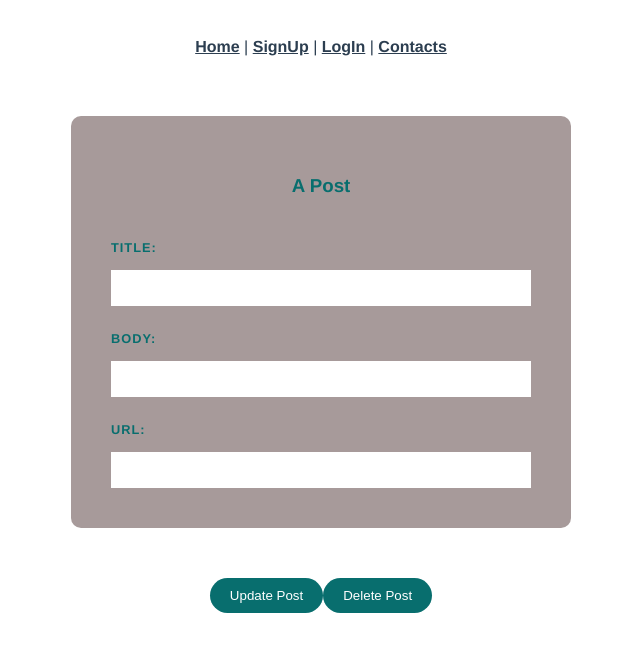
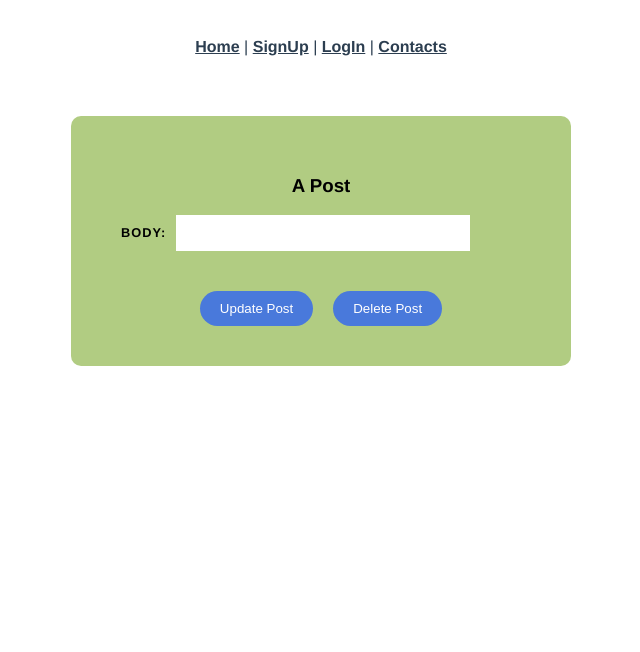
Before and after one commit to madsipuu/WebApplication_HW4, a Vue app in the folder Frontend/: page /#/post/1 in a window 1280 px wide. Shown: the top 652 px of the page, without its empty margins (319-959 px from the left). Built offline with nearby package versions, Linux system fonts and the light colour scheme; no server answers.

Commit message:
Tegin natuke paremaks seda nagu ül nõutud

```diff
--- a/Frontend/src/views/APost.vue
+++ b/Frontend/src/views/APost.vue
@@ -2,17 +2,15 @@
   <div class="A Post">
     <div id="form">
       <h3>A Post</h3>
-      <label for="title">Title: </label>
-      <input name="type" type="text" id="title" required v-model="post.title" />
       <label for="body">Body: </label>
       <input name="body" type="text" id="body" required v-model="post.body" />
-      <label for="url">Url: </label>
-      <input name="url" type="text" id="url" required v-model="post.urllink" />
+
+      <div class="button-row">
+        <button @click="updatePost" class="updatePost">Update Post</button>
+        <button @click="deletePost" class="deletePost">Delete Post</button>
+      </div>
     </div>
-    <div>
-      <button @click="updatePost" class="updatePost">Update Post</button>
-      <button @click="deletePost" class="deletePost">Delete Post</button>
-    </div>
+
   </div>
 </template>
 
@@ -87,39 +85,46 @@
 #form {
   max-width: 420px;
   margin: 30px auto;
-  background: rgb(167, 154, 154);
+  background: rgb(177, 204, 130);
   text-align: left;
   padding: 40px;
   border-radius: 10px;
 }
 h3 {
   text-align: center;
-  color: rgb(8, 110, 110);
+  color: rgb(0, 0, 0);
 }
 label {
-  color: rgb(8, 110, 110);
+  color: rgb(0, 0, 0);
   display: inline-block;
-  margin: 25px 0 15px;
+  margin: 10px;
   font-size: 0.8em;
   text-transform: uppercase;
   letter-spacing: 1px;
   font-weight: bold;
 }
 input {
-  display: block;
+  display: inline-block;
   padding: 10px 6px;
-  width: 100%;
+  width: 70%;
   box-sizing: border-box;
   border: none;
   border-bottom: 1px solid white;
-  color: blue;
+  color: rgba(40, 40, 40, 0.71);
+  text-align: center;
 }
 button {
-  background: rgb(8, 110, 110);
+  background: rgb(73, 121, 219);
   border: 0;
   padding: 10px 20px;
   margin-top: 20px;
   color: white;
   border-radius: 20px;
 }
+.button-row {
+  display: flex;
+  justify-content: center;
+  gap: 20px;
+  margin-top: 20px;
+}
 </style>
--- a/Frontend/src/views/HomeView.vue
+++ b/Frontend/src/views/HomeView.vue
@@ -10,9 +10,8 @@
         <div class="item" v-for="post in posts" :key="post.id">
           <!-- / We are putting an anchor for each post, when we click on it, we will be directed to the specific post view (/apost/) /  -->
           <router-link class="singlepost" :to="`/post/${post.id}`">
-            <span class="title"><b>Title:</b> {{ post.title }}</span><br />
+            <span class="date">Nov. 22 2025</span>
             <span class="body"><b>Body:</b> {{ post.body }}</span><br />
-            <span class="url"><b>Url:</b> {{ post.urllink }}</span><br />
             </router-link>
         </div>
         </ul>
@@ -92,12 +91,12 @@
 </script>
 
 <style scoped>
-body{
-  margin: 20px 40px;
-  font-size: 1.2rem;
-  letter-spacing: 1px;
-  background: #fafafa;
-  position: relative;
+.body {
+  display: block;
+  margin-top: 10px;
+  font-size: 0.95em;
+  line-height: 1.4;
+  color: #333;
 }
 .post-list{
   background: rgb(189, 212, 199);
@@ -146,7 +145,7 @@
   font-weight: 700;
   font-size: 0.8em;
   display: block;
-  padding: 10px 16px;
+  padding: 10px 15px;
   letter-spacing: 2px;
 }
 nav{
@@ -162,12 +161,11 @@
     text-align: left;
 }
 .center {
-  margin: auto;
+  margin: 10px auto !important;
+  width: 300px !important;  /* Muutke see number */
+  padding: 20px 50px !important;  /* Muutke need numbrid */
   border: 0;
-  padding: 10px 20px;
   margin-top: 20px;
-  margin: 10px auto;
-  width: 30%;
 }
 .container {
   display: flex;
@@ -176,6 +174,7 @@
 
 h1 {
   font-size: 20px;
+  margin-bottom: 20px;
 }
 a {
   text-decoration: none;
@@ -184,10 +183,20 @@
   text-decoration: underline;
 }
 .item {
-  background: rgb(189, 212, 199);
-  margin-bottom: 5px;
-  padding: 3px 5px;
-  border-radius: 10px;
+  background: #e6e6e6;
+  border-radius: 14px;
+  padding: 20px 18px 18px;
+  margin-bottom: 20px;
+  position: relative;
+  box-shadow: 0 4px 8px rgba(0,0,0,0.15);
+}
+
+.date {
+  position: absolute;
+  top: 10px;
+  right: 14px;
+  font-size: 0.75em;
+  color: #555;
 }
 #post-list {
   background: #6e8b97;
@@ -195,11 +204,12 @@
   margin-bottom: 30px;
   padding: 10px 20px;
   margin: auto;
-  width: 50%;
+  width: 30%;
   border-radius: 20px;
 }
 #post-list ul {
   padding: 0;
+  margin-bottom: 20px;
 }
 #post-list li {
   display: inline-block;
```
Also changed, not shown: 2 other files (tests, documents, lock files or other folders).
